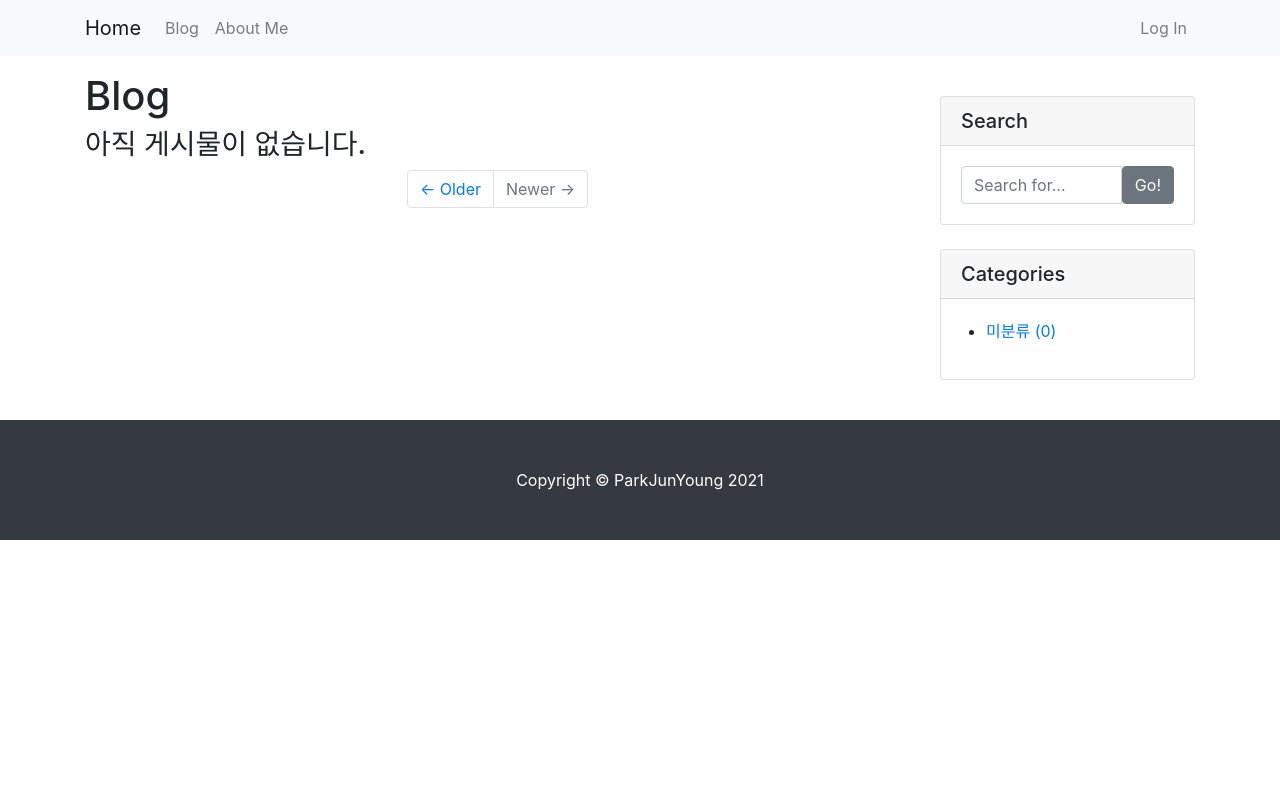
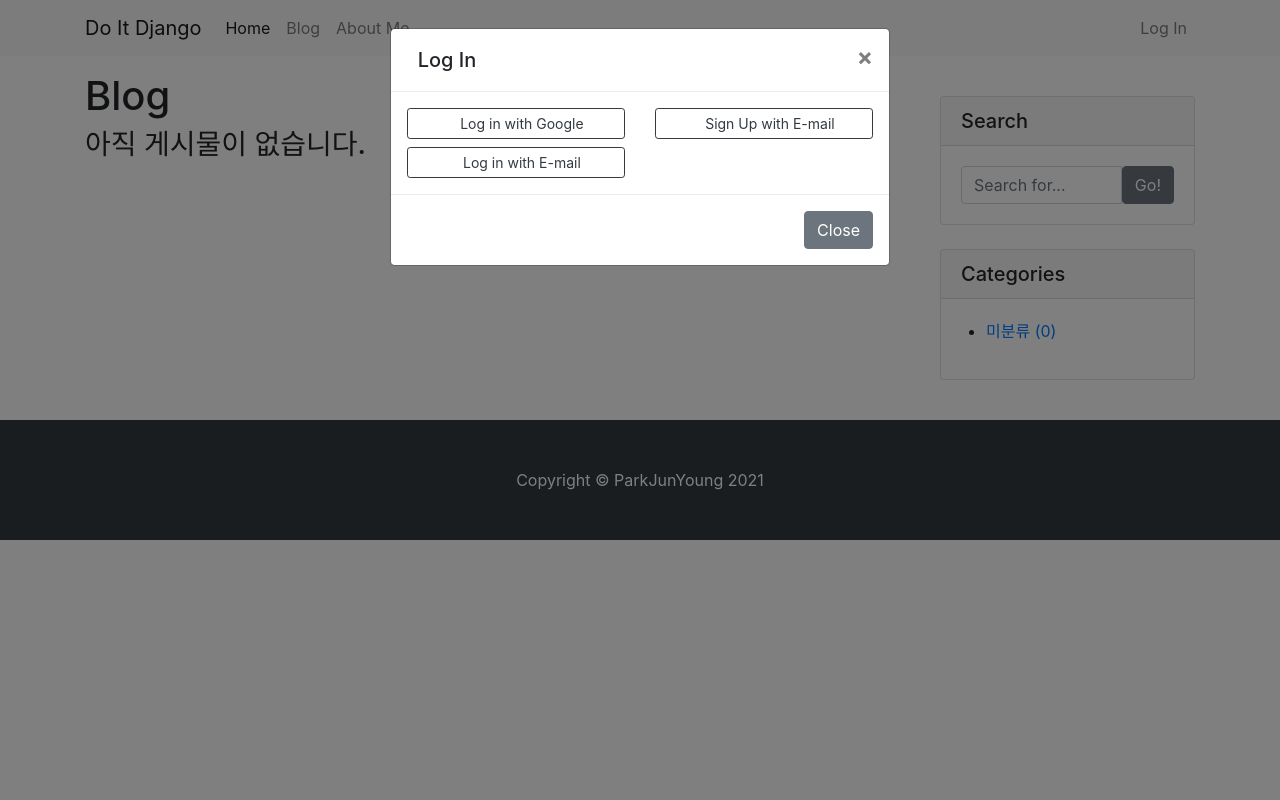
Before and after one commit to komo3344/django-site, a Django app: page /blog/ in a window 1280 px wide, after a click on "Log In". Run offline with Django 3.2, Linux system fonts and the light colour scheme; data that the repository does not hold is empty; some libraries are stand-ins or nearby versions.

Commit message:
django-allauth google login & navbar 수정

```diff
--- a/blog/admin.py
+++ b/blog/admin.py
@@ -1,9 +1,10 @@
 from django.contrib import admin
+from markdownx.admin import MarkdownxModelAdmin
 from .models import Post, Category, Tag
 
 
 @admin.register(Post)
-class PostAdmin(admin.ModelAdmin):
+class PostAdmin(MarkdownxModelAdmin):
     list_display = ('id', 'title', 'author', 'created_at')
     list_display_links = ('title',)
     # fields = ('title', 'content', 'created_at', 'updated_at')
--- a/blog/templates/blog/navbar.html
+++ b/blog/templates/blog/navbar.html
@@ -1,41 +1,75 @@
+{% load socialaccount %}
+
 <nav class="navbar navbar-expand-lg navbar-light bg-light">
     <div class="container">
-      <a class="navbar-brand" href="{% url 'single_pages:main' %}">Home</a>
-      <button class="navbar-toggler" type="button" data-toggle="collapse" data-target="#navbarSupportedContent" aria-controls="navbarSupportedContent" aria-expanded="false" aria-label="Toggle navigation">
+        <a class="navbar-brand" href="/">Do It Django</a>
+        <button class="navbar-toggler" type="button" data-toggle="collapse" data-target="#navbarNavDropdown"
+                aria-controls="navbarNavDropdown" aria-expanded="false" aria-label="Toggle navigation">
             <span class="navbar-toggler-icon"></span>
         </button>
-
-      <div class="collapse navbar-collapse" id="navbarSupportedContent">
-        <ul class="navbar-nav mr-auto">
+        <div class="collapse navbar-collapse" id="navbarNavDropdown">
+            <ul class="navbar-nav">
+                <li class="nav-item active">
+                    <a class="nav-link" href="{% url 'single_pages:main' %}">Home</a>
+                </li>
                 <li class="nav-item">
                     <a class="nav-link" href="{% url 'blog:list' %}">Blog</a>
                 </li>
                 <li class="nav-item">
                     <a class="nav-link" href="{% url 'single_pages:about_me' %}">About Me</a>
                 </li>
-{#          <li class="nav-item active">#}
-{#            <a class="nav-link" href="{% url 'blog:list' %}">Blog</a>#}
-{#          </li>#}
-{#          <li class="nav-item dropdown">#}
-{#            <a class="nav-link dropdown-toggle" href="#" id="navbarDropdown" role="button" data-toggle="dropdown" aria-haspopup="true" aria-expanded="false">#}
-{#              Dropdown#}
-{#            </a>#}
-{#            <div class="dropdown-menu" aria-labelledby="navbarDropdown">#}
-{#              <a class="dropdown-item" href="#">Action</a>#}
-{#              <a class="dropdown-item" href="#">Another action</a>#}
-{#              <div class="dropdown-divider"></div>#}
-{#              <a class="dropdown-item" href="#">Something else here</a>#}
-{#            </div>#}
-{#          </li>#}
-{#          <li class="nav-item">#}
-{#            <a class="nav-link disabled" href="#" tabindex="-1" aria-disabled="true">Disabled</a>#}
-{#          </li>#}
             </ul>
             <ul class="navbar-nav ml-auto">
+                {% if user.is_authenticated %}
+                    <li class="nav-item dropdown">
+                        <a class="nav-link dropdown-toggle" href="#" id="navbarDropdownMenuLink" role="button" data-toggle="dropdown" aria-haspopup="true" aria-expanded="false">
+                            {% if user.socialaccount_set.all.first.get_avatar_url %}
+                                <img class="rounded-circle" width="25px" src="{{ user.socialaccount_set.all.first.get_avatar_url }}" alt="">
+                            {% else %}
+                                <img class="rounded-circle" src="https://api.adorable.io/avatars/25/{{ user.username }}.png" alt="">
+                            {% endif %}
+                            &nbsp;
+                            {{ user.username }}
+                        </a>
+                        <div class="dropdown-menu" aria-labelledby="navbarDropdownMenuLink">
+                            <a class="dropdown-item" href="/accounts/logout/">Log Out</a>
+                        </div>
+                    </li>
+                {% else %}
                     <li class="nav-item">
                         <a class="nav-link" href="#" data-toggle="modal" data-target="#loginModal">Log In</a>
                     </li>
+                {% endif %}
             </ul>
         </div>
     </div>
 </nav>
+
+<!-- Modal -->
+<div class="modal fade" id="loginModal" tabindex="-1" role="dialog" aria-labelledby="logInModalLabel"
+     aria-hidden="true">
+    <div class="modal-dialog" role="document">
+        <div class="modal-content">
+            <div class="modal-header">
+                <h5 class="modal-title" id="loginModalLabel"> <i class="fas fa-sign-in-alt"></i>&nbsp Log In</h5>
+                <button type="button" class="close" data-dismiss="modal" aria-label="Close">
+                    <span aria-hidden="true">&times;</span>
+                </button>
+            </div>
+            <div class="modal-body">
+                <div class="row">
+                    <div class="col-md-6">
+                        <a role="button" class="btn btn-outline-dark btn-block btn-sm" href="{% provider_login_url 'google' %}"><i class="fab fa-google"></i>&nbsp&nbsp Log in with Google</a>
+                        <a role="button" class="btn btn-outline-dark btn-block btn-sm" href="/accounts/login/"><i class="far fa-envelope"></i>&nbsp&nbsp Log in with E-mail</a>
+                    </div>
+                    <div class="col-md-6">
+                        <a role="button" class="btn btn-outline-dark btn-block btn-sm" href="/accounts/signup/"><i class="far fa-envelope"></i>&nbsp&nbsp Sign Up with E-mail</a>
+                    </div>
+                </div>
+            </div>
+            <div class="modal-footer">
+                <button type="button" class="btn btn-secondary" data-dismiss="modal">Close</button>
+            </div>
+        </div>
+    </div>
+</div>
--- a/blog/templates/blog/post_detail.html
+++ b/blog/templates/blog/post_detail.html
@@ -43,7 +43,7 @@
     {% endif %}
 
     {#    Post Content     #}
-    <p>{{post.content}}</p>
+    <p>{{post.get_content_markdown | safe}}</p>
 
     {% if post.tags.exists %}
         <i class="fas fa-tags"></i>
--- a/blog/templates/blog/post_list.html
+++ b/blog/templates/blog/post_list.html
@@ -36,7 +36,7 @@
                     {% if post.hook_text %}
                         <h5 class="text-muted">{{ post.hook_text }}</h5>
                     {% endif %}
-                    <p class="card-text">{{post.content | truncatewords:45}}</p>
+                    <p class="card-text">{{post.get_content_markdown | truncatewords_html:45 | safe}}</p>
                     {% if post.tags.exists %}
                         <i class="fas fa-tags"></i>
                         {% for tag in post.tags.iterator %}
--- a/config/urls.py
+++ b/config/urls.py
@@ -20,6 +20,8 @@ from django.urls import path, include
 
 urlpatterns = [
     path('admin/', admin.site.urls),
+    path('markdownx/', include('markdownx.urls')),
+    path('accounts/', include('allauth.urls')),
     path('blog/', include('blog.urls', namespace='blog')),
     path('', include('single_pages.urls', namespace='single_pages')),
 ]
```
Also changed, not shown: blog/models.py (+6 -2 lines), blog/templates/blog/post_form.html (+9 -8 lines), blog/templates/blog/post_update_form.html (+12 -8 lines), config/settings.py (+25 -0 lines), blog/migrations/0010_auto_20210220_2004.py (added), blog/urls.py (line endings or trailing spaces). Lines whose indentation alone changed are shown as unchanged.
